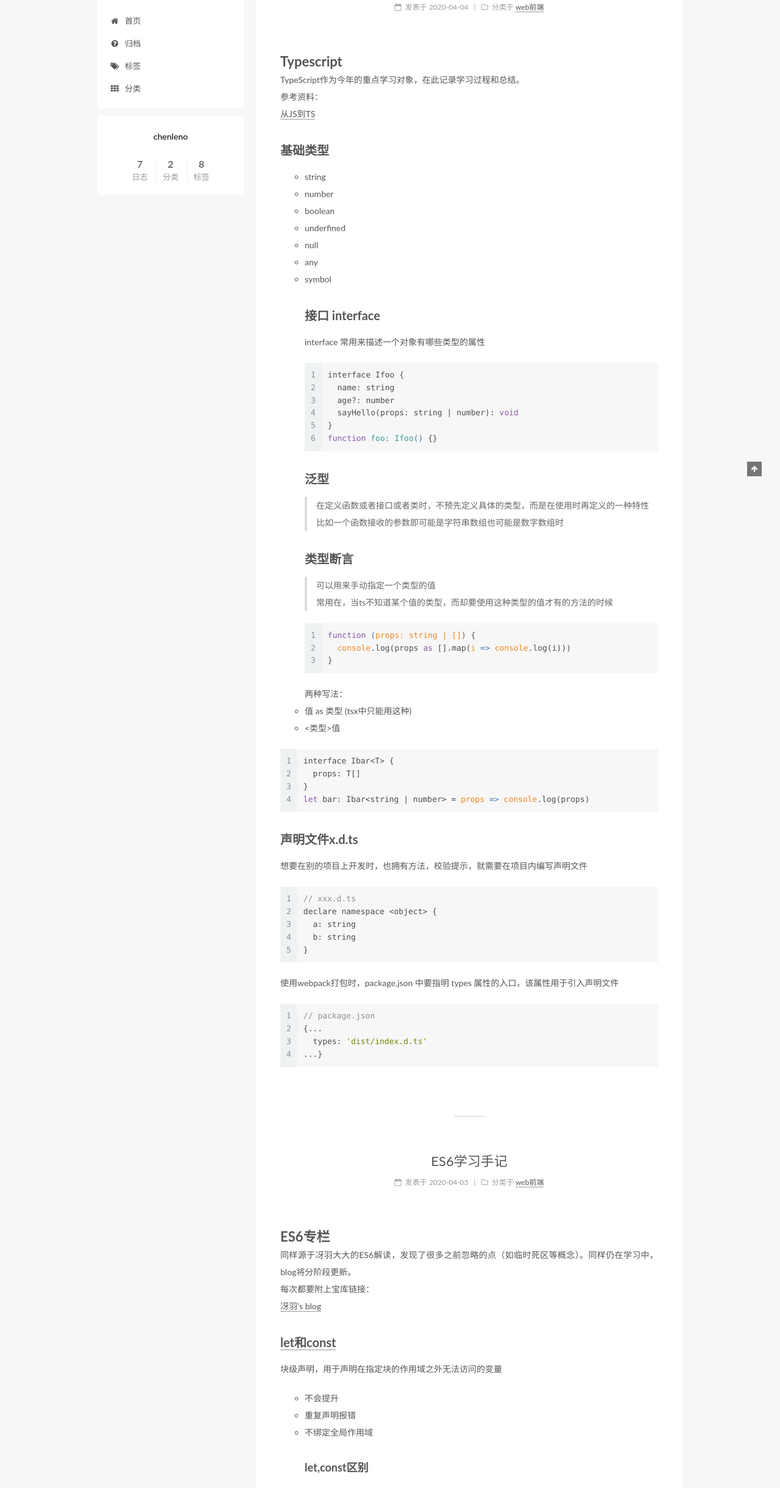
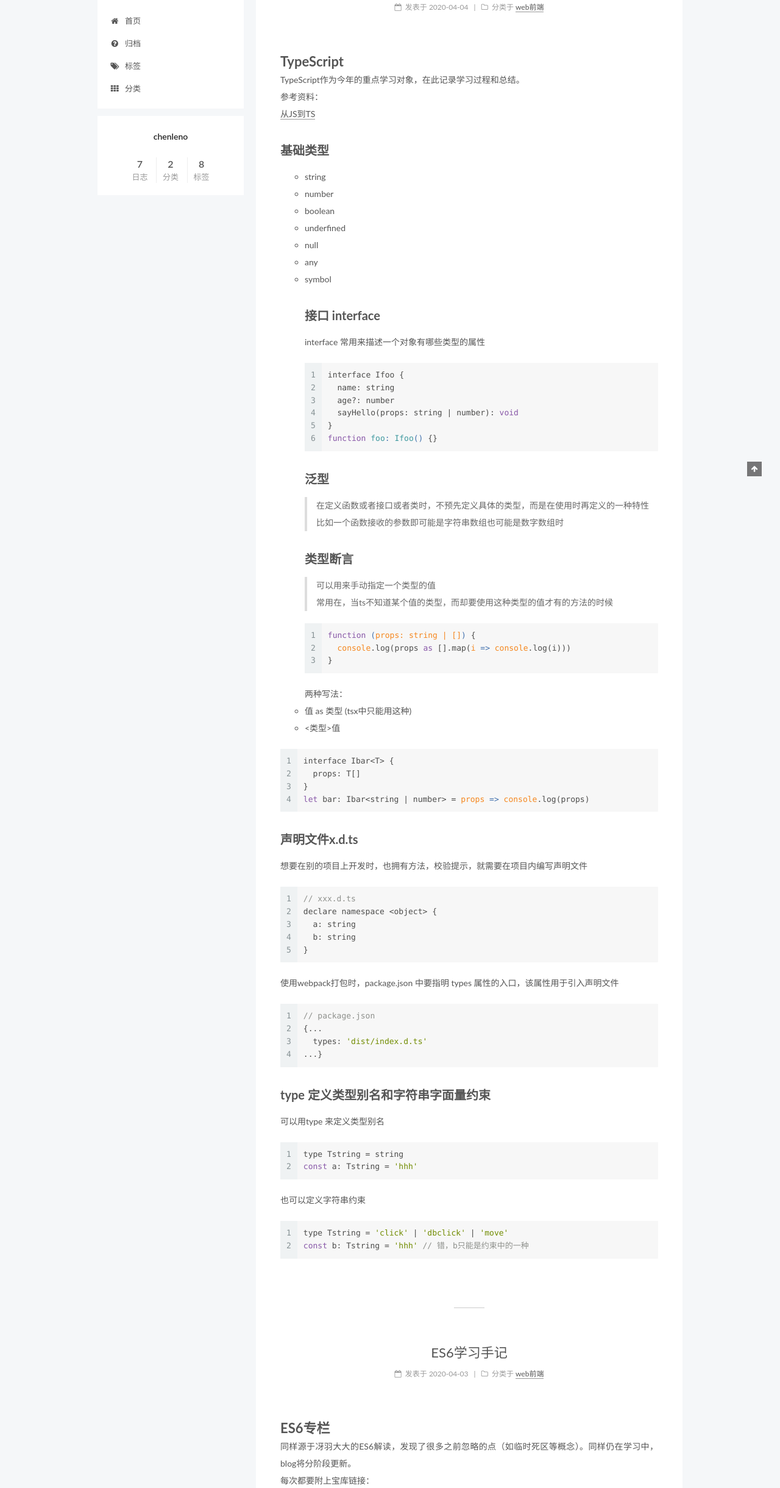
Before and after one commit to chenleno/chenleno.github.io, a plain HTML site: page index.html in a window 1280 px wide. Shown: the part 119-2559 px from the top of the page at 61% size. Drawn offline with Linux system fonts and the light colour scheme.

Commit message:
Site updated: 2020-04-04 16:41:45

```diff
--- a/index.html
+++ b/index.html
@@ -341,7 +341,7 @@
 
 
 
-            <h1 id="Typescript"><a href="#Typescript" class="headerlink" title="Typescript"></a>Typescript</h1><p>TypeScript作为今年的重点学习对象，在此记录学习过程和总结。<br>参考资料：<br><a href="https://github.com/xcatliu/typescript-tutorial" target="_blank" rel="noopener">从JS到TS</a></p>
+            <h1 id="TypeScript"><a href="#TypeScript" class="headerlink" title="TypeScript"></a>TypeScript</h1><p>TypeScript作为今年的重点学习对象，在此记录学习过程和总结。<br>参考资料：<br><a href="https://github.com/xcatliu/typescript-tutorial" target="_blank" rel="noopener">从JS到TS</a></p>
 <h2 id="基础类型"><a href="#基础类型" class="headerlink" title="基础类型"></a>基础类型</h2><ul>
 <li>string</li>
 <li>number</li>
@@ -366,7 +366,10 @@
 <figure class="highlight javascript"><table><tr><td class="gutter"><pre><span class="line">1</span><br><span class="line">2</span><br><span class="line">3</span><br><span class="line">4</span><br><span class="line">5</span><br></pre></td><td class="code"><pre><span class="line"><span class="comment">// xxx.d.ts</span></span><br><span class="line">declare namespace &lt;object&gt; &#123;</span><br><span class="line">  a: string</span><br><span class="line">  b: string</span><br><span class="line">&#125;</span><br></pre></td></tr></table></figure>
 <p>使用webpack打包时，package.json 中要指明 types 属性的入口，该属性用于引入声明文件</p>
 <figure class="highlight javascript"><table><tr><td class="gutter"><pre><span class="line">1</span><br><span class="line">2</span><br><span class="line">3</span><br><span class="line">4</span><br></pre></td><td class="code"><pre><span class="line"><span class="comment">// package.json</span></span><br><span class="line">&#123;...</span><br><span class="line">  types: <span class="string">'dist/index.d.ts'</span></span><br><span class="line">...&#125;</span><br></pre></td></tr></table></figure>
-
+<h2 id="type-定义类型别名和字符串字面量约束"><a href="#type-定义类型别名和字符串字面量约束" class="headerlink" title="type 定义类型别名和字符串字面量约束"></a>type 定义类型别名和字符串字面量约束</h2><p>可以用type 来定义类型别名</p>
+<figure class="highlight javascript"><table><tr><td class="gutter"><pre><span class="line">1</span><br><span class="line">2</span><br></pre></td><td class="code"><pre><span class="line">type Tstring = string</span><br><span class="line"><span class="keyword">const</span> a: Tstring = <span class="string">'hhh'</span></span><br></pre></td></tr></table></figure>
+<p>也可以定义字符串约束</p>
+<figure class="highlight javascript"><table><tr><td class="gutter"><pre><span class="line">1</span><br><span class="line">2</span><br></pre></td><td class="code"><pre><span class="line">type Tstring = <span class="string">'click'</span> | <span class="string">'dbclick'</span> | <span class="string">'move'</span></span><br><span class="line"><span class="keyword">const</span> b: Tstring = <span class="string">'hhh'</span> <span class="comment">// 错，b只能是约束中的一种</span></span><br></pre></td></tr></table></figure>
 
 
 
```
Also changed, not shown: 2020/04/04/TS学习手记/index.html (+9 -6 lines).
